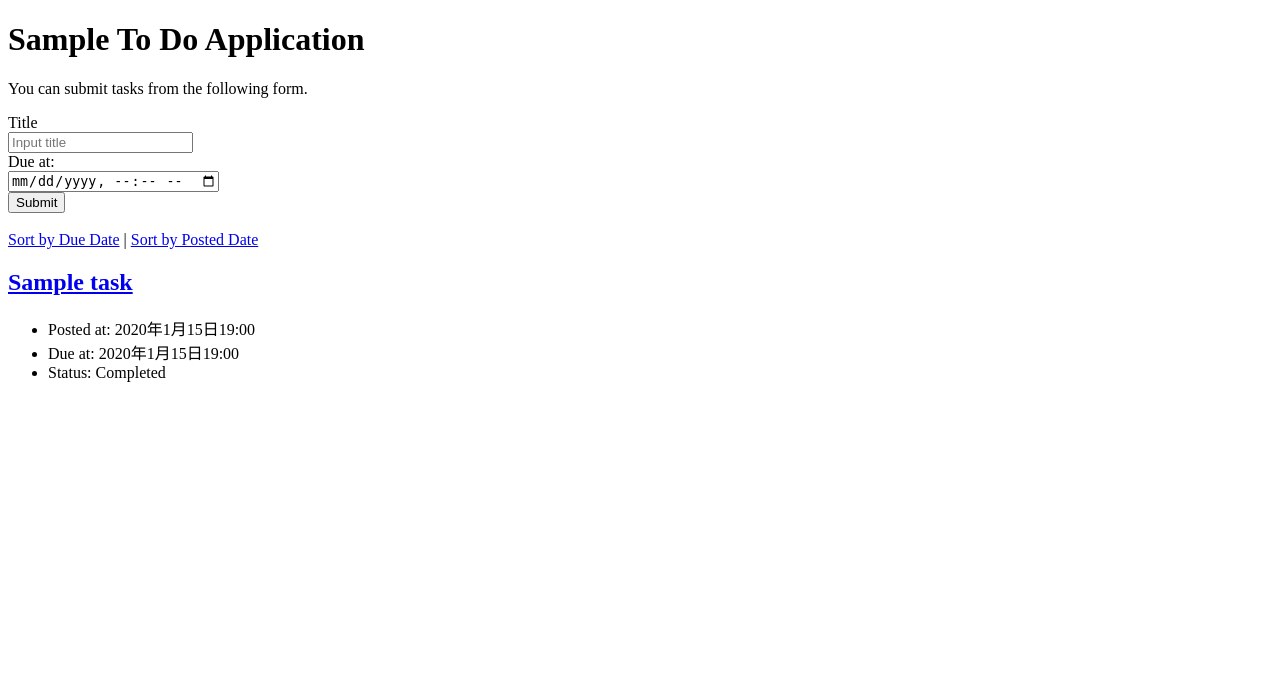
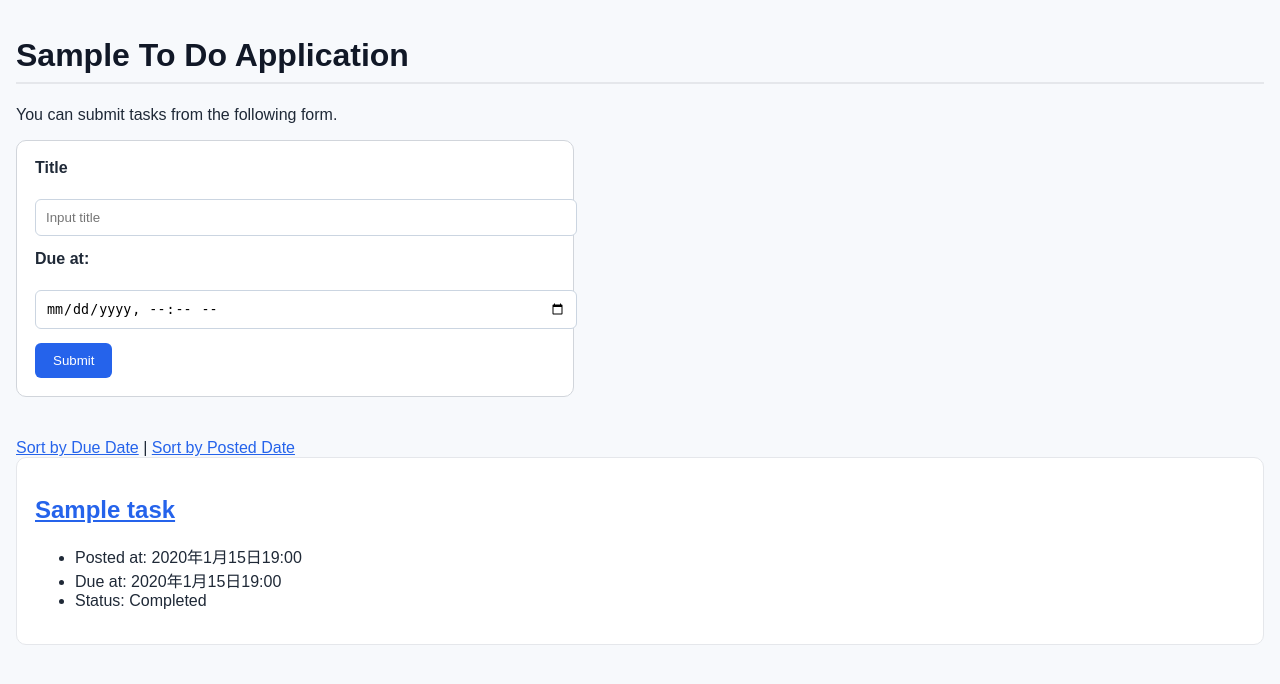
Before and after one commit to 1f10250086Otake/django-test-exercise, a Django app: page / in a window 1280 px wide. Shown: the top 684 px of the page. Run offline with Django 5.2, Linux system fonts and the light colour scheme; tables that the repository leaves empty hold one stand-in row (values such as "Sample post").

Commit message:
CSS機能の追加

```diff
--- /dev/null
+++ b/todo/static/todo/style.css
@@ -0,0 +1,66 @@
+body {
+  font-family: Arial, sans-serif;
+  background-color: #f7f9fc;
+  color: #1f2937;
+  margin: 0;
+  padding: 16px;
+}
+
+h1 {
+  color: #111827;
+  border-bottom: 2px solid #e5e7eb;
+  padding-bottom: 8px;
+}
+
+form {
+  background-color: #ffffff;
+  border: 1px solid #d1d5db;
+  border-radius: 10px;
+  padding: 18px;
+  max-width: 520px;
+  margin-bottom: 24px;
+}
+
+label {
+  display: block;
+  margin-bottom: 4px;
+  font-weight: bold;
+}
+
+input[type="text"],
+input[type="datetime-local"] {
+  width: 100%;
+  padding: 10px;
+  margin-bottom: 14px;
+  border: 1px solid #cbd5e1;
+  border-radius: 6px;
+}
+
+button {
+  background-color: #2563eb;
+  color: white;
+  border: none;
+  border-radius: 6px;
+  padding: 10px 18px;
+  cursor: pointer;
+}
+
+button:hover {
+  background-color: #1d4ed8;
+}
+
+.text {
+  background: #ffffff;
+  border: 1px solid #e5e7eb;
+  border-radius: 10px;
+  padding: 18px;
+  margin-bottom: 18px;
+}
+
+a {
+  color: #2563eb;
+}
+
+a:hover {
+  text-decoration: underline;
+}
--- a/todo/templates/todo/index.html
+++ b/todo/templates/todo/index.html
@@ -5,6 +5,7 @@
 <title>To Do Application</title>
 <meta charset="UTF-8">
 <meta name="author" content="INIAD">
+<link rel="stylesheet" href="{% static 'todo/style.css' %}">
 </head>
 <body>
 <h1>Sample To Do Application</h1>
```
